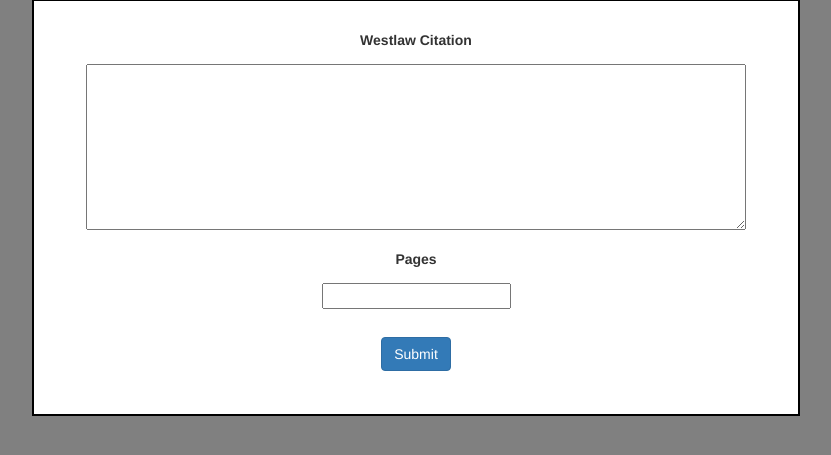
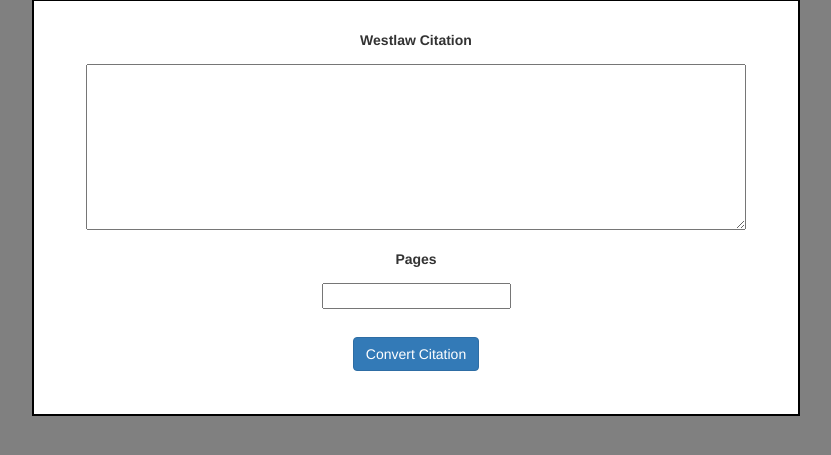
Before and after one commit to bopes/citatr, a Flask app: page / in a window 1280 px wide. Shown: the part 71-526 px from the top of the page, without its empty margins (224-1055 px from the left). Run offline with Flask 2, Linux system fonts and the light colour scheme; some libraries are stand-ins or nearby versions.

Commit message:
Add loading gif, update submit button text

```diff
--- a/templates/index.html
+++ b/templates/index.html
@@ -7,8 +7,12 @@
       <textarea name="input[text]" id="input_text" cols="30" rows="8"></textarea>
       <label for="input[pages]">Pages</label>
       <input type="text" name="input[pages]" id="input_pages">
-      <input type="submit" id='input_submit' class='btn btn-primary'>
+      <input type="submit" id='input_submit' class='btn btn-primary' value='Convert Citation'>
     </form>
+  </div>
+
+  <div id='loading_gif'>
+    <img src="https://upload.wikimedia.org/wikipedia/commons/b/b1/Loading_icon.gif" height=100>
   </div>
 
   <div id='output'>
```
